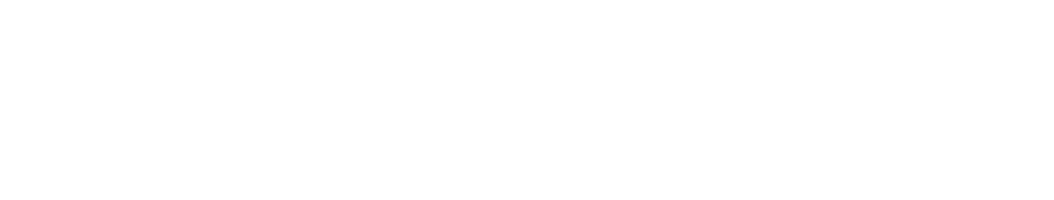
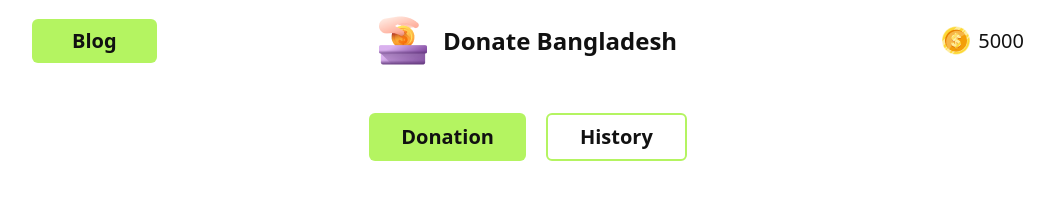
Before and after one commit to imran-information/donate-now-res, a plain HTML site: page index.html in a window 1280 px wide. Shown: the whole page, without its empty margins (112-1166 px from the left). Drawn offline with nearby package versions, Linux system fonts and the light colour scheme.

Commit message:
header added

```diff
--- a/index.html
+++ b/index.html
@@ -1,11 +1,55 @@
 <!DOCTYPE html>
 <html lang="en">
+
 <head>
     <meta charset="UTF-8">
     <meta name="viewport" content="width=device-width, initial-scale=1.0">
-    <title>Document</title>
+    <title>Donate Now</title>
+    <!-- daisyUI CDN link -->
+    <link href="https://cdn.jsdelivr.net/npm/daisyui@4.12.10/dist/full.min.css" rel="stylesheet" type="text/css" />
+    <script src="https://cdn.tailwindcss.com"></script>
+    <script>
+        tailwind.config = {
+            theme: {
+                extend: {
+                    colors: {
+                        'color': '#111111',
+                        'primary-color': '#B4F461',
+                    }
+                }
+            }
+        }
+    </script>
 </head>
+
 <body>
+    <header class="sticky top-0 z-50 backdrop-blur-md">
+        <nav class="bg-white">
+            <div class="navbar w-4/5 mx-auto p-4">
+                <div class="navbar-start">
+                    <button id="blog-btn"
+                        class="text-xl font-semibold bg-primary-color text-color py-2 px-10 rounded-md">Blog</button>
+                </div>
+                <div class="navbar-center hidden lg:flex">
+                    <div class="mr-4">
+                        <img src="assets/logo.png" alt="" srcset="">
+                    </div>
+                    <h2 class="text-color font-semibold text-2xl"> Donate Bangladesh</h2>
+                </div>
+                <div class="navbar-end">
+                    <img src="assets/coin.png" alt="">
+                    <h3 id="main-balance" class="text-color font-medium text-xl ms-2">5000</h3>
+                </div>
+            </div>
+        </nav>
+        <!-- Donation & History BTN   -->
+        <div class="my-8 flex justify-center gap-5">
+            <button id="donation-btn"
+                class="text-xl font-semibold bg-primary-color text-color py-2 px-8 rounded-md ">Donation</button>
+            <button id="history-btn"
+                class="text-xl font-semibold bg-white border-solid border-2 border-primary-color b text-color py-2 px-8 rounded-md">History</button>
+        </div>
+    </header>
+</body>
 
-</body>
 </html>
```
Also changed, not shown: assets/DOM.png (added), assets/coin.png (added), assets/delegation.png (added), assets/dom-tree-example.png (added), assets/feni.png (added), assets/images.png (added), assets/logo.png (added), assets/noakhali.png (added), assets/quota-protest.png (added), tailwind.config.js (added).
